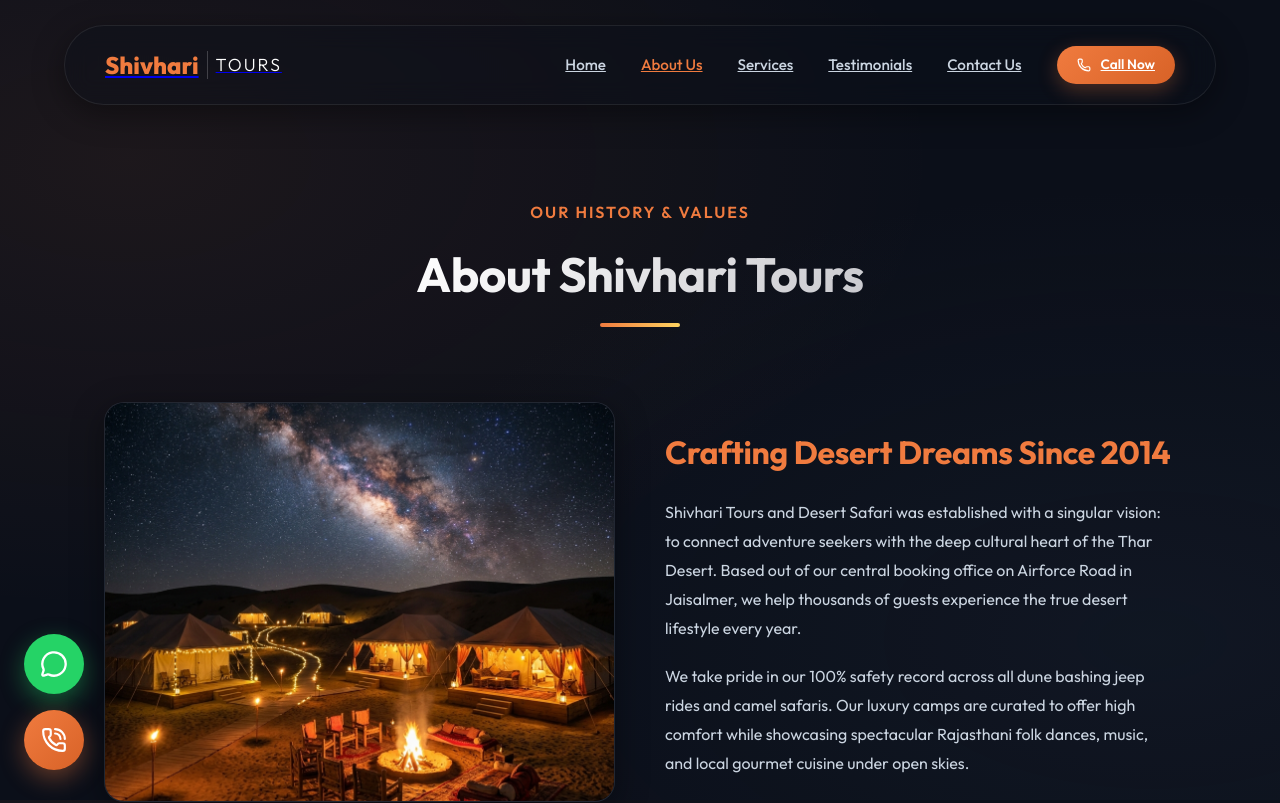
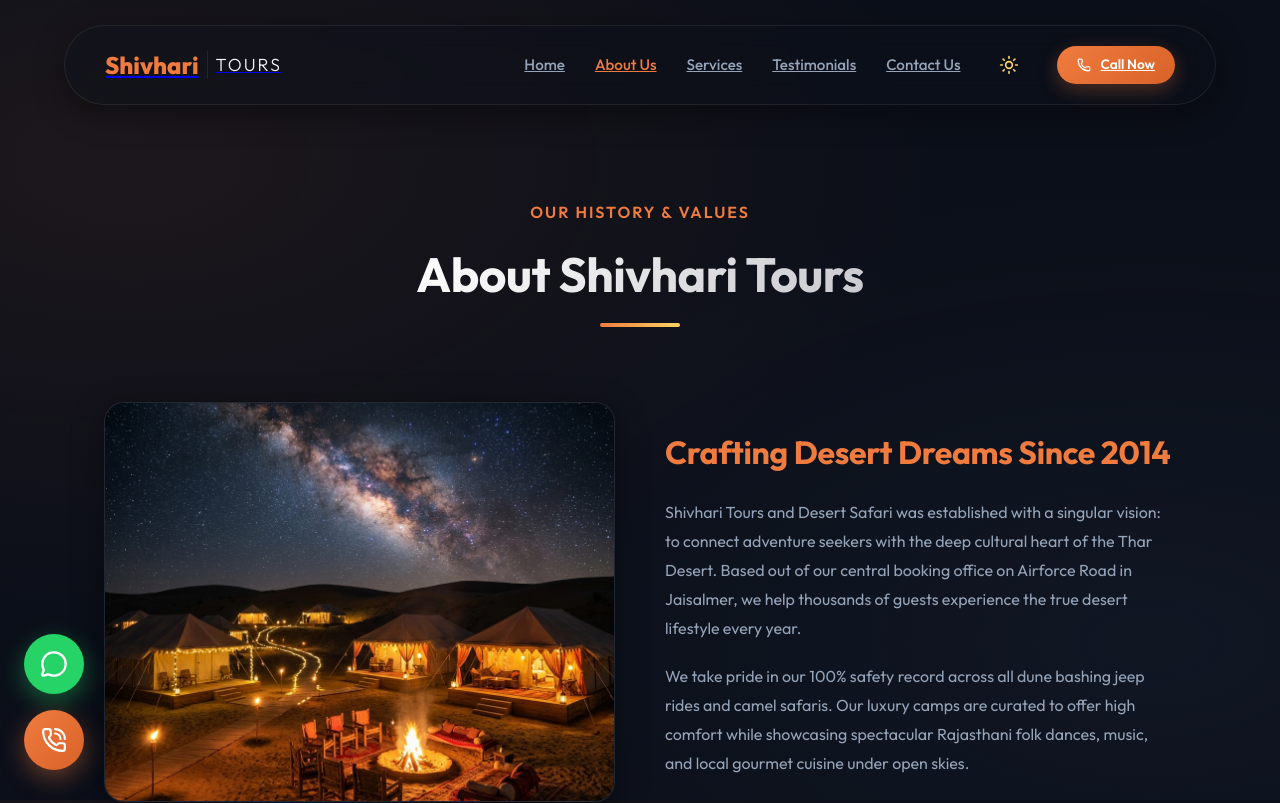
Before and after one commit to Eshbanoliver/Shivhari-Tours-and-Desert-Safari, a React (Vite) app: page /about in a window 1280 px wide. Shown: the top 803 px of the page. Built offline with nearby package versions, Linux system fonts and the light colour scheme.

Commit message:
Add Light and Dark mode toggle with localStorage persistence

```diff
--- a/src/components/Header.tsx
+++ b/src/components/Header.tsx
@@ -1,10 +1,11 @@
 import { Link, NavLink } from 'react-router-dom';
-import { Menu, X, Phone } from 'lucide-react';
+import { Menu, X, Phone, Sun, Moon } from 'lucide-react';
 import { useState, useEffect } from 'react';
 
 const Header = () => {
   const [isOpen, setIsOpen] = useState(false);
   const [scrolled, setScrolled] = useState(false);
+  const [theme, setTheme] = useState(localStorage.getItem('theme') || 'dark');
 
   useEffect(() => {
     const handleScroll = () => {
@@ -14,7 +15,16 @@ const Header = () => {
     return () => window.removeEventListener('scroll', handleScroll);
   }, []);
 
+  useEffect(() => {
+    document.documentElement.setAttribute('data-theme', theme);
+    localStorage.setItem('theme', theme);
+  }, [theme]);
+
   const toggleMenu = () => setIsOpen(!isOpen);
+
+  const toggleTheme = () => {
+    setTheme((prev) => (prev === 'dark' ? 'light' : 'dark'));
+  };
 
   const navLinks = [
     { name: 'Home', path: '/' },
@@ -37,8 +47,8 @@ const Header = () => {
         display: 'flex',
         justifyContent: 'space-between',
         alignItems: 'center',
-        background: scrolled ? 'rgba(11, 15, 25, 0.85)' : 'rgba(11, 15, 25, 0.4)',
-        borderColor: scrolled ? 'rgba(240, 123, 63, 0.25)' : 'rgba(255, 255, 255, 0.08)',
+        background: scrolled ? 'var(--header-bg-scrolled)' : 'var(--header-bg-top)',
+        borderColor: scrolled ? 'rgba(240, 123, 63, 0.25)' : 'var(--glass-border)',
         transition: 'var(--transition-smooth)',
         borderRadius: '50px',
       }}
@@ -46,12 +56,12 @@ const Header = () => {
       <div className="logo" style={{ display: 'flex', alignItems: 'center' }}>
         <Link to="/" style={{ fontSize: '1.5rem', fontWeight: '800', display: 'flex', gap: '8px', alignItems: 'center' }}>
           <span style={{ color: 'var(--primary)' }}>Shivhari</span>
-          <span style={{ color: '#fff', fontWeight: '300', fontSize: '1.1rem', letterSpacing: '2px', borderLeft: '1px solid rgba(255,255,255,0.2)', paddingLeft: '8px' }}>TOURS</span>
+          <span style={{ color: 'var(--text-color)', fontWeight: '300', fontSize: '1.1rem', letterSpacing: '2px', borderLeft: '1px solid var(--glass-border)', paddingLeft: '8px' }}>TOURS</span>
         </Link>
       </div>
 
       {/* Desktop Nav */}
-      <nav style={{ display: 'flex', gap: '35px', alignItems: 'center' }} className="desktop-nav">
+      <nav style={{ display: 'flex', gap: '30px', alignItems: 'center' }} className="desktop-nav">
         {navLinks.map((link) => (
           <NavLink
             key={link.name}
@@ -59,7 +69,7 @@ const Header = () => {
             style={({ isActive }) => ({
               fontWeight: 500,
               fontSize: '0.95rem',
-              color: isActive ? 'var(--primary)' : '#cbd5e1',
+              color: isActive ? 'var(--primary)' : 'var(--text-muted)',
               transition: 'color 0.3s',
               position: 'relative',
               padding: '6px 0',
@@ -68,20 +78,55 @@ const Header = () => {
             {link.name}
           </NavLink>
         ))}
+
+        {/* Theme Toggle Button */}
+        <button
+          onClick={toggleTheme}
+          style={{
+            background: 'none',
+            border: 'none',
+            cursor: 'pointer',
+            padding: '8px',
+            display: 'flex',
+            alignItems: 'center',
+            justifyContent: 'center',
+            color: 'var(--text-color)',
+            transition: 'var(--transition-smooth)'
+          }}
+          aria-label="Toggle Theme"
+        >
+          {theme === 'dark' ? <Sun size={20} color="var(--secondary)" /> : <Moon size={20} color="var(--primary)" />}
+        </button>
+
         <a href="tel:+919079037934" className="btn btn-primary" style={{ padding: '8px 20px', borderRadius: '30px', fontSize: '0.85rem' }}>
           <Phone size={14} /> Call Now
         </a>
       </nav>
 
-      {/* Mobile Menu Button */}
-      <div className="mobile-menu-btn" onClick={toggleMenu} style={{ display: 'none', cursor: 'pointer', color: '#fff' }}>
-        {isOpen ? <X size={24} /> : <Menu size={24} />}
+      {/* Mobile Actions Container (Menu + Theme Toggle) */}
+      <div style={{ display: 'none', alignItems: 'center', gap: '15px' }} className="mobile-actions">
+        <button
+          onClick={toggleTheme}
+          style={{
+            background: 'none',
+            border: 'none',
+            cursor: 'pointer',
+            padding: '4px',
+            color: 'var(--text-color)',
+          }}
+          aria-label="Toggle Theme"
+        >
+          {theme === 'dark' ? <Sun size={20} color="var(--secondary)" /> : <Moon size={20} color="var(--primary)" />}
+        </button>
+        <div onClick={toggleMenu} style={{ cursor: 'pointer', color: 'var(--text-color)' }}>
+          {isOpen ? <X size={24} /> : <Menu size={24} />}
+        </div>
       </div>
 
       <style>{`
         @media (max-width: 992px) {
           .desktop-nav { display: none !important; }
-          .mobile-menu-btn { display: block !important; }
+          .mobile-actions { display: flex !important; }
         }
       `}</style>
 
@@ -97,8 +142,8 @@ const Header = () => {
           padding: '24px',
           gap: '20px',
           borderRadius: '24px',
-          background: 'rgba(11, 15, 25, 0.95)',
-          border: '1px solid rgba(240, 123, 63, 0.25)',
+          background: 'var(--card-bg)',
+          borderColor: 'rgba(240, 123, 63, 0.25)',
         }}>
           {navLinks.map((link) => (
             <NavLink
@@ -108,9 +153,9 @@ const Header = () => {
               style={({ isActive }) => ({
                 fontWeight: 600,
                 fontSize: '1.1rem',
-                color: isActive ? 'var(--primary)' : '#f1f5f9',
+                color: isActive ? 'var(--primary)' : 'var(--text-color)',
                 paddingBottom: '8px',
-                borderBottom: '1px solid rgba(255,255,255,0.05)',
+                borderBottom: '1px solid var(--glass-border)',
               })}
             >
               {link.name}
--- a/src/index.css
+++ b/src/index.css
@@ -8,11 +8,32 @@
   --accent: #2d4059;       /* Deep Night Indigo */
   --accent-rgb: 45, 64, 89;
 
-  --dark-bg: #0b0f19;      /* Rich dark starry night background */
-  --dark-card: rgba(17, 24, 39, 0.55);
+  --bg-color: #0b0f19;      /* Rich dark starry night background */
+  --text-color: #f1f5f9;
+  --text-muted: #94a3b8;
+  --card-bg: rgba(17, 24, 39, 0.55);
   --glass-border: rgba(255, 255, 255, 0.08);
   --glass-shadow: 0 8px 32px 0 rgba(0, 0, 0, 0.4);
+  --title-gradient: linear-gradient(135deg, #ffffff 30%, #a1a1aa 100%);
+  --bg-gradient: radial-gradient(at 10% 20%, rgba(240, 123, 63, 0.08) 0px, transparent 50%),
+                 radial-gradient(at 90% 80%, rgba(45, 64, 89, 0.15) 0px, transparent 50%);
+  --header-bg-scrolled: rgba(11, 15, 25, 0.85);
+  --header-bg-top: rgba(11, 15, 25, 0.4);
   --transition-smooth: all 0.4s cubic-bezier(0.16, 1, 0.3, 1);
+}
+
+[data-theme="light"] {
+  --bg-color: #f8fafc;
+  --text-color: #0f172a;
+  --text-muted: #475569;
+  --card-bg: rgba(255, 255, 255, 0.75);
+  --glass-border: rgba(15, 23, 42, 0.08);
+  --glass-shadow: 0 8px 32px 0 rgba(15, 23, 42, 0.06);
+  --title-gradient: linear-gradient(135deg, #0f172a 30%, #334155 100%);
+  --bg-gradient: radial-gradient(at 10% 20%, rgba(240, 123, 63, 0.05) 0px, transparent 50%),
+                 radial-gradient(at 90% 80%, rgba(255, 212, 96, 0.1) 0px, transparent 50%);
+  --header-bg-scrolled: rgba(255, 255, 255, 0.85);
+  --header-bg-top: rgba(255, 255, 255, 0.4);
 }
 
 * {
@@ -20,6 +41,7 @@
   padding: 0;
   box-sizing: border-box;
   font-family: 'Outfit', sans-serif;
+  transition: background-color 0.3s ease, border-color 0.3s ease, color 0.3s ease, box-shadow 0.3s ease;
 }
 
 html {
@@ -27,12 +49,10 @@ html {
 }
 
 body {
-  background: var(--dark-bg);
-  background-image:
-    radial-gradient(at 10% 20%, rgba(240, 123, 63, 0.08) 0px, transparent 50%),
-    radial-gradient(at 90% 80%, rgba(45, 64, 89, 0.15) 0px, transparent 50%);
+  background: var(--bg-color);
+  background-image: var(--bg-gradient);
   background-attachment: fixed;
-  color: #f1f5f9;
+  color: var(--text-color);
   min-height: 100vh;
   overflow-x: hidden;
   line-height: 1.6;
@@ -43,7 +63,7 @@ body {
   width: 8px;
 }
 ::-webkit-scrollbar-track {
-  background: var(--dark-bg);
+  background: var(--bg-color);
 }
 ::-webkit-scrollbar-thumb {
   background: rgba(240, 123, 63, 0.3);
@@ -54,14 +74,14 @@ body {
 }
 
 h1, h2, h3, h4, h5, h6 {
-  color: #ffffff;
+  color: var(--text-color);
   font-weight: 700;
   letter-spacing: -0.01em;
 }
 
 /* Glassmorphism Panels */
 .glass-panel {
-  background: var(--dark-card);
+  background: var(--card-bg);
   backdrop-filter: blur(12px);
   -webkit-backdrop-filter: blur(12px);
   border: 1px solid var(--glass-border);
@@ -174,7 +194,7 @@ h1, h2, h3, h4, h5, h6 {
   text-align: center;
   margin-bottom: 50px;
   position: relative;
-  background: linear-gradient(135deg, #ffffff 30%, #a1a1aa 100%);
+  background: var(--title-gradient);
   -webkit-background-clip: text;
   -webkit-text-fill-color: transparent;
 }
@@ -209,7 +229,7 @@ h1, h2, h3, h4, h5, h6 {
 
 /* FAQ Accordion Styling */
 .faq-item {
-  border-bottom: 1px solid rgba(255, 255, 255, 0.05);
+  border-bottom: 1px solid var(--glass-border);
   overflow: hidden;
   transition: var(--transition-smooth);
 }
--- a/src/pages/About.tsx
+++ b/src/pages/About.tsx
@@ -21,10 +21,10 @@ const About = () => {
           </div>
           <div>
             <h3 style={{ fontSize: '2rem', marginBottom: '20px', color: 'var(--primary)' }}>Crafting Desert Dreams Since 2014</h3>
-            <p style={{ color: '#cbd5e1', lineHeight: '1.8', marginBottom: '20px' }}>
+            <p style={{ color: 'var(--text-muted)', lineHeight: '1.8', marginBottom: '20px' }}>
               Shivhari Tours and Desert Safari was established with a singular vision: to connect adventure seekers with the deep cultural heart of the Thar Desert. Based out of our central booking office on Airforce Road in Jaisalmer, we help thousands of guests experience the true desert lifestyle every year.
             </p>
-            <p style={{ color: '#cbd5e1', lineHeight: '1.8' }}>
+            <p style={{ color: 'var(--text-muted)', lineHeight: '1.8' }}>
               We take pride in our 100% safety record across all dune bashing jeep rides and camel safaris. Our luxury camps are curated to offer high comfort while showcasing spectacular Rajasthani folk dances, music, and local gourmet cuisine under open skies.
             </p>
           </div>
@@ -46,7 +46,7 @@ const About = () => {
                 {item.icon}
               </div>
               <h4 style={{ fontSize: '1.2rem', marginBottom: '12px' }}>{item.title}</h4>
-              <p style={{ color: '#94a3b8', fontSize: '0.95rem' }}>{item.desc}</p>
+              <p style={{ color: 'var(--text-muted)', fontSize: '0.95rem' }}>{item.desc}</p>
             </div>
           ))}
         </div>
--- a/src/pages/Services.tsx
+++ b/src/pages/Services.tsx
@@ -68,11 +68,11 @@ const Services = () => {
               {/* Info Column */}
               <div style={{ flex: '1.2 1 400px', padding: '40px', display: 'flex', flexDirection: 'column', justifyContent: 'center' }}>
                 <h3 style={{ fontSize: '1.8rem', marginBottom: '15px', color: '#fff' }}>{service.title}</h3>
-                <p style={{ color: '#cbd5e1', marginBottom: '24px', lineHeight: '1.7' }}>{service.desc}</p>
+                <p style={{ color: 'var(--text-muted)', marginBottom: '24px', lineHeight: '1.7' }}>{service.desc}</p>
 
                 <div style={{ display: 'flex', flexDirection: 'column', gap: '10px', marginBottom: '30px' }}>
                   {service.features.map((f, i) => (
-                    <div key={i} style={{ display: 'flex', alignItems: 'center', gap: '10px', color: '#94a3b8' }}>
+                    <div key={i} style={{ display: 'flex', alignItems: 'center', gap: '10px', color: 'var(--text-muted)' }}>
                       <span style={{ width: '6px', height: '6px', borderRadius: '50%', background: 'var(--primary)' }}></span>
                       <span>{f}</span>
                     </div>
--- a/src/pages/Testimonials.tsx
+++ b/src/pages/Testimonials.tsx
@@ -75,7 +75,7 @@ const Testimonials = () => {
                   ))}
                 </div>
 
-                <p style={{ color: '#cbd5e1', fontStyle: 'italic', lineHeight: '1.7', marginBottom: '25px', fontSize: '0.98rem' }}>
+                <p style={{ color: 'var(--text-muted)', fontStyle: 'italic', lineHeight: '1.7', marginBottom: '25px', fontSize: '0.98rem' }}>
                   "{r.text}"
                 </p>
               </div>
@@ -83,7 +83,7 @@ const Testimonials = () => {
               <div style={{ display: 'flex', justifyContent: 'space-between', alignItems: 'center', borderTop: '1px solid rgba(255,255,255,0.05)', paddingTop: '15px' }}>
                 <div>
                   <h4 style={{ fontSize: '1.05rem', color: '#fff' }}>{r.name}</h4>
-                  <span style={{ color: '#94a3b8', fontSize: '0.85rem' }}>{r.location}</span>
+                  <span style={{ color: 'var(--text-muted)', fontSize: '0.85rem' }}>{r.location}</span>
                 </div>
                 <span style={{ color: 'var(--primary)', fontSize: '0.85rem', fontWeight: '500' }}>{r.date}</span>
               </div>
```
Also changed, not shown: src/pages/Contact.tsx (+8 -8 lines), src/pages/Home.tsx (+10 -10 lines).
